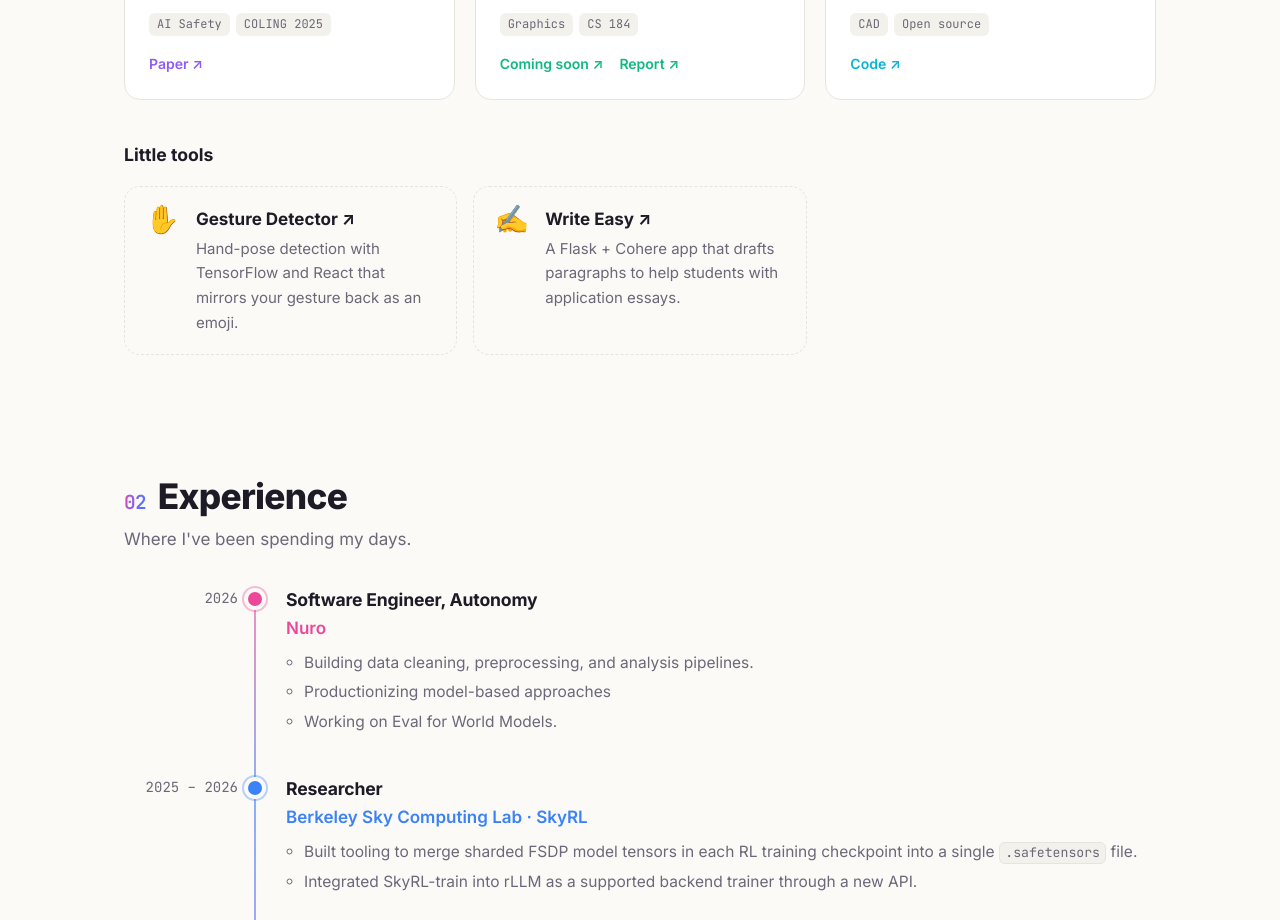
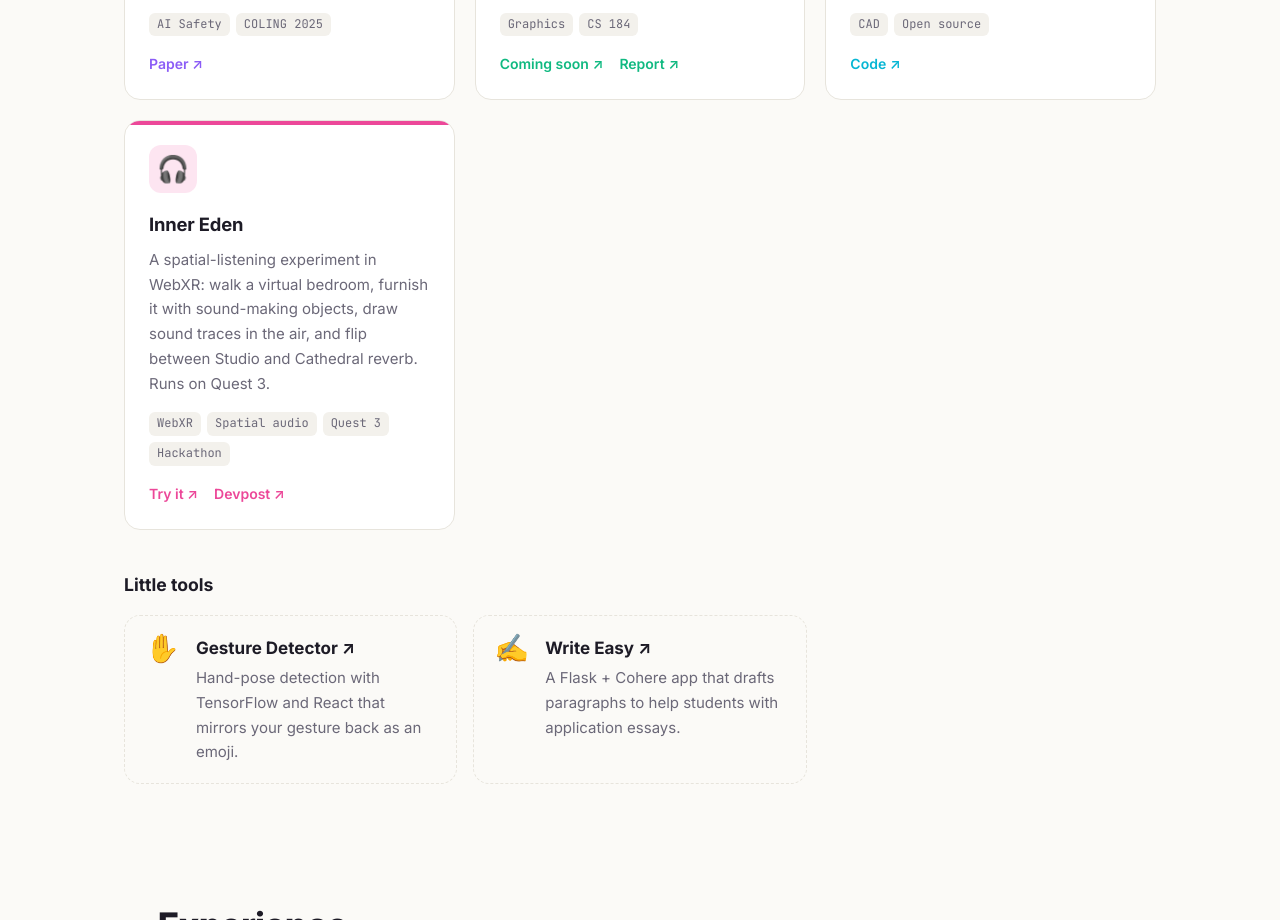
Before and after one commit to zhenga1/aaronzheng, a plain HTML site: page index.html in a window 1280 px wide. Shown: the part 1514-2434 px from the top of the page. Drawn offline with Linux system fonts and the light colour scheme.

Commit message:
Add Inner Eden (Sound Room WebXR) project card
Co-Authored-By: Claude Opus 5.5 <noreply@anthropic.com>

```diff
--- a/index.html
+++ b/index.html
@@ -144,6 +144,16 @@
                     <div class="card-tags"><span>CAD</span><span>Open source</span></div>
                     <div class="card-links">
                         <a href="https://github.com/JIPCAD/JIPCAD" target="_blank">Code ↗</a>
+                    </div>
+                </article>
+                <article class="card accent-pink">
+                    <div class="card-icon">🎧</div>
+                    <h3><a href="https://devpost.com/software/inner-eden" target="_blank">Inner Eden</a></h3>
+                    <p>A spatial-listening experiment in WebXR: walk a virtual bedroom, furnish it with sound-making objects, draw sound traces in the air, and flip between Studio and Cathedral reverb. Runs on Quest 3.</p>
+                    <div class="card-tags"><span>WebXR</span><span>Spatial audio</span><span>Quest 3</span><span>Hackathon</span></div>
+                    <div class="card-links">
+                        <a href="https://zhenga1.github.io/sound-room-webxr/" target="_blank">Try it ↗</a>
+                        <a href="https://devpost.com/software/inner-eden" target="_blank">Devpost ↗</a>
                     </div>
                 </article>
             </div>
```
